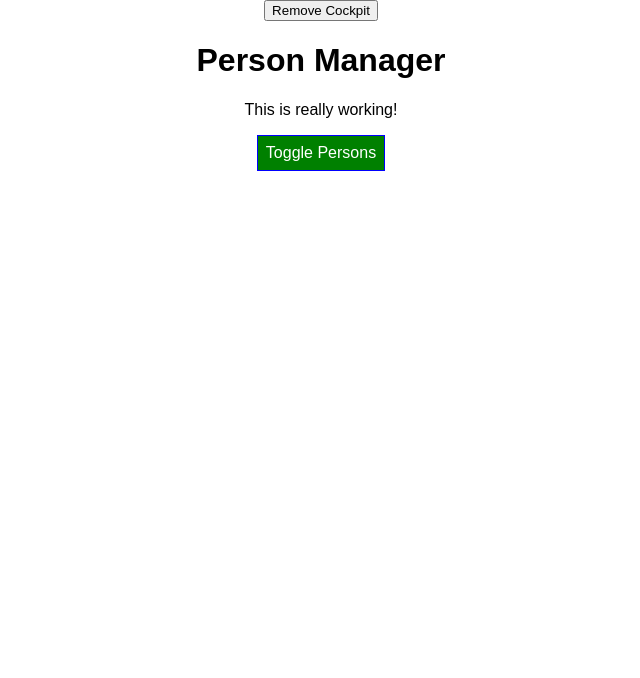
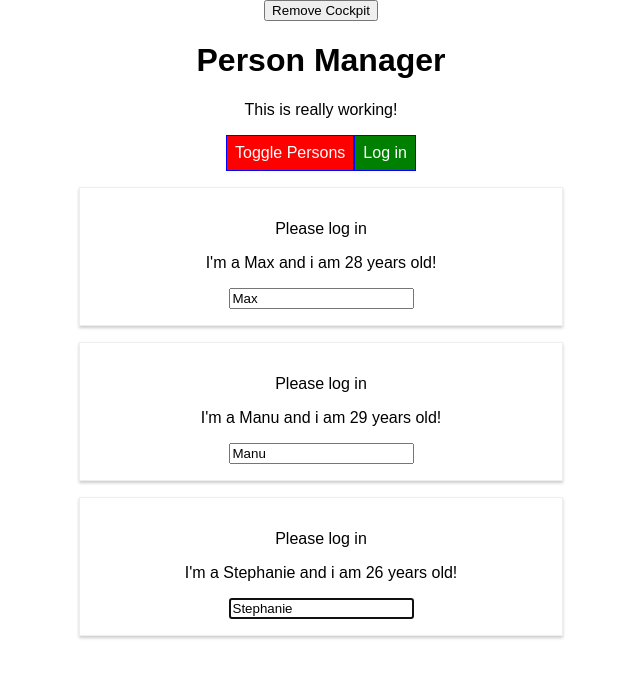
Before and after one commit to btran8337/react-refresher, a React app: page / in a window 1280 px wide. Shown: the top 678 px of the page, without its empty margins (319-959 px from the left). Built offline with nearby package versions, Linux system fonts and the light colour scheme.

Commit message:
implemented HOCs, refs, and context to understand React internals

```diff
--- a/package.json
+++ b/package.json
@@ -31,6 +31,7 @@
     "postcss-flexbugs-fixes": "3.2.0",
     "postcss-loader": "2.0.8",
     "promise": "8.0.1",
+    "prop-types": "^15.7.2",
     "radium": "^0.26.0",
     "raf": "3.4.0",
     "react": "^16.13.1",
--- a/src/components/Cockpit/Cockpit.js
+++ b/src/components/Cockpit/Cockpit.js
@@ -1,13 +1,17 @@
-import React, { useEffect } from 'react';
+import React, { useEffect, useRef, useContext } from 'react';
 import classes from './Cockpit.css';
+import AuthContext from '../../context/auth-context';
 
 const cockpit = (props) => {
+  const toggleBtnRef = useRef(null);
+  const authContext = useContext(AuthContext);
+
+  console.log(authContext.authenticated);
+
   useEffect(() => {
     console.log('[Cockpit.js] useEffect');
     // HTTP request...
-    setTimeout(() => {
-      alert('Saved data to cloud!');
-    }, 1000);
+    toggleBtnRef.current.click();
     return () => {
       console.log('[Cockpit.js] cleanup work in useEffect');
     };
@@ -27,10 +31,10 @@ const cockpit = (props) => {
     btnClass = classes.Red;
   }
 
-  if (props.persons.length <= 2) {
+  if (props.personsLength <= 2) {
     assignedClasses.push(classes.red); // classes = ['red']
   }
-  if (props.persons.length <= 1) {
+  if (props.personsLength <= 1) {
     assignedClasses.push(classes.bold); // classes = ['red', 'bold']
   }
 
@@ -38,11 +42,12 @@ const cockpit = (props) => {
     <div className={classes.Cockpit}>
       <h1>{props.title}</h1>
       <p className={assignedClasses.join(' ')}>This is really working!</p>
-      <button className={btnClass} onClick={props.clicked}>
+      <button ref={toggleBtnRef} className={btnClass} onClick={props.clicked}>
         Toggle Persons
       </button>
+      <button onClick={authContext.login}>Log in</button>
     </div>
   );
 };
 
-export default cockpit;
+export default React.memo(cockpit);
--- a/src/components/Persons/Person/Person.js
+++ b/src/components/Persons/Person/Person.js
@@ -1,23 +1,56 @@
-import React, { Component } from 'react';
+import React, { Component, Fragment } from 'react';
+import PropTypes from 'prop-types';
+import withClass from '../../../hoc/withClass';
 import classes from './Person.css';
+import AuthContext from '../../../context/auth-context';
 
 class Person extends Component {
+  constructor(props) {
+    super(props);
+    this.inputElementRef = React.createRef();
+  }
+
+  static contextType = AuthContext;
+
+  componentDidMount() {
+    // this.inputElement.focus();
+    this.inputElementRef.current.focus();
+    console.log(this.context.authenticated);
+  }
+
   render() {
     console.log('[Person.js] rendering...');
     return (
-      <div className={classes.Person}>
+      <Fragment>
+        {this.context.authenticated ? (
+          <p>Authenticated!</p>
+        ) : (
+          <p>Please log in</p>
+        )}
+
         <p onClick={this.props.click}>
           I'm a {this.props.name} and i am {this.props.age} years old!
         </p>
         <p>{this.props.children}</p>
         <input
+          // ref={(inputEl) => {
+          //   this.inputElement = inputEl;
+          // }}
+          ref={this.inputElementRef}
           type='text'
           onChange={this.props.changed}
           value={this.props.name}
         />
-      </div>
+      </Fragment>
     );
   }
 }
 
-export default Person;
+Person.propTypes = {
+  click: PropTypes.func,
+  name: PropTypes.string,
+  age: PropTypes.number,
+  changed: PropTypes.func
+};
+
+export default withClass(Person, classes.Person);
--- a/src/components/Persons/Persons.js
+++ b/src/components/Persons/Persons.js
@@ -1,20 +1,24 @@
-import React, { Component } from 'react';
+import React, { PureComponent } from 'react';
 import Person from './Person/Person';
 
-class Persons extends Component {
+class Persons extends PureComponent {
   // static getDerivedStateFromProps(props, state) {
   //   console.log('[Persons.js] getDerivedStateFromProps');
   //   return state;
   // }
 
-  shouldComponentUpdate(nextProps, nextState) {
-    console.log('[Persons.js] shouldComponentUpdate');
-    if (nextProps.persons !== this.props.persons) {
-      return true;
-    } else {
-      return false;
-    }
-  }
+  // shouldComponentUpdate(nextProps, nextState) {
+  //   console.log('[Persons.js] shouldComponentUpdate');
+  //   if (
+  //     nextProps.persons !== this.props.persons ||
+  //     nextProps.changed !== this.props.changed ||
+  //     nextProps.clicked !== this.props.clicked
+  //   ) {
+  //     return true;
+  //   } else {
+  //     return false;
+  //   }
+  // }
 
   getSnapshotBeforeUpdate(prevProps, prevState) {
     console.log('[Persons.js] getSnapshotBeforeUpdate');
--- a/src/containers/App.js
+++ b/src/containers/App.js
@@ -1,7 +1,9 @@
-import React, { Component } from 'react';
+import React, { Component, Fragment } from 'react';
 import classes from './App.css';
 import Persons from '../components/Persons/Persons';
 import Cockpit from '../components/Cockpit/Cockpit';
+import withClass from '../hoc/withClass';
+import AuthContext from '../context/auth-context';
 
 class App extends Component {
   constructor(props) {
@@ -17,7 +19,8 @@ class App extends Component {
     ],
     otherState: 'some other value',
     showPersons: false,
-    showCockpit: true
+    showCockpit: true,
+    authenticated: false
   };
 
   static getDerivedStateFromProps(props, state) {
@@ -70,6 +73,10 @@ class App extends Component {
     this.setState({ showPersons: !doesShow });
   };
 
+  loginHandler = () => {
+    this.setState({ authenticated: true });
+  };
+
   render() {
     console.log('[App.js] render');
     let persons = null;
@@ -80,12 +87,13 @@ class App extends Component {
           persons={this.state.persons}
           clicked={this.deletePersonHandler}
           changed={this.nameChangedHandler}
+          isAuthenticated={this.state.authenticated}
         />
       );
     }
 
     return (
-      <div className={classes.App}>
+      <Fragment>
         <button
           onClick={() => {
             this.setState({ showCockpit: false });
@@ -93,18 +101,25 @@ class App extends Component {
         >
           Remove Cockpit
         </button>
+        <AuthContext.Provider
+          value={{
+            authenticated: this.state.authenticated,
+            login: this.loginHandler
+          }}
+        >
           {this.state.showCockpit ? (
             <Cockpit
               title={this.props.appTitle}
               showPersons={this.state.showPersons}
-            persons={this.state.persons}
+              personsLength={this.state.persons.length}
               clicked={this.togglePersonsHandler}
             />
           ) : null}
           {persons}
-      </div>
+        </AuthContext.Provider>
+      </Fragment>
     );
   }
 }
 
-export default App;
+export default withClass(App, classes.App);
--- /dev/null
+++ b/src/context/auth-context.js
@@ -0,0 +1,8 @@
+import React from 'react';
+
+const authContext = React.createContext({
+  authenticated: false,
+  login: () => {}
+});
+
+export default authContext;
--- /dev/null
+++ b/src/hoc/Aux.js
@@ -0,0 +1,5 @@
+import React from 'react';
+
+const aux = (props) => props.children;
+
+export default aux;
--- /dev/null
+++ b/src/hoc/withClass.js
@@ -0,0 +1,11 @@
+import React from 'react';
+
+const withClass = (WrappedComponent, className) => {
+  return (props) => (
+    <div className={className}>
+      <WrappedComponent {...props} />
+    </div>
+  );
+};
+
+export default withClass;
```
Also changed, not shown: 1 other file (tests, documents, lock files or other folders). Lines whose indentation alone changed are shown as unchanged.
